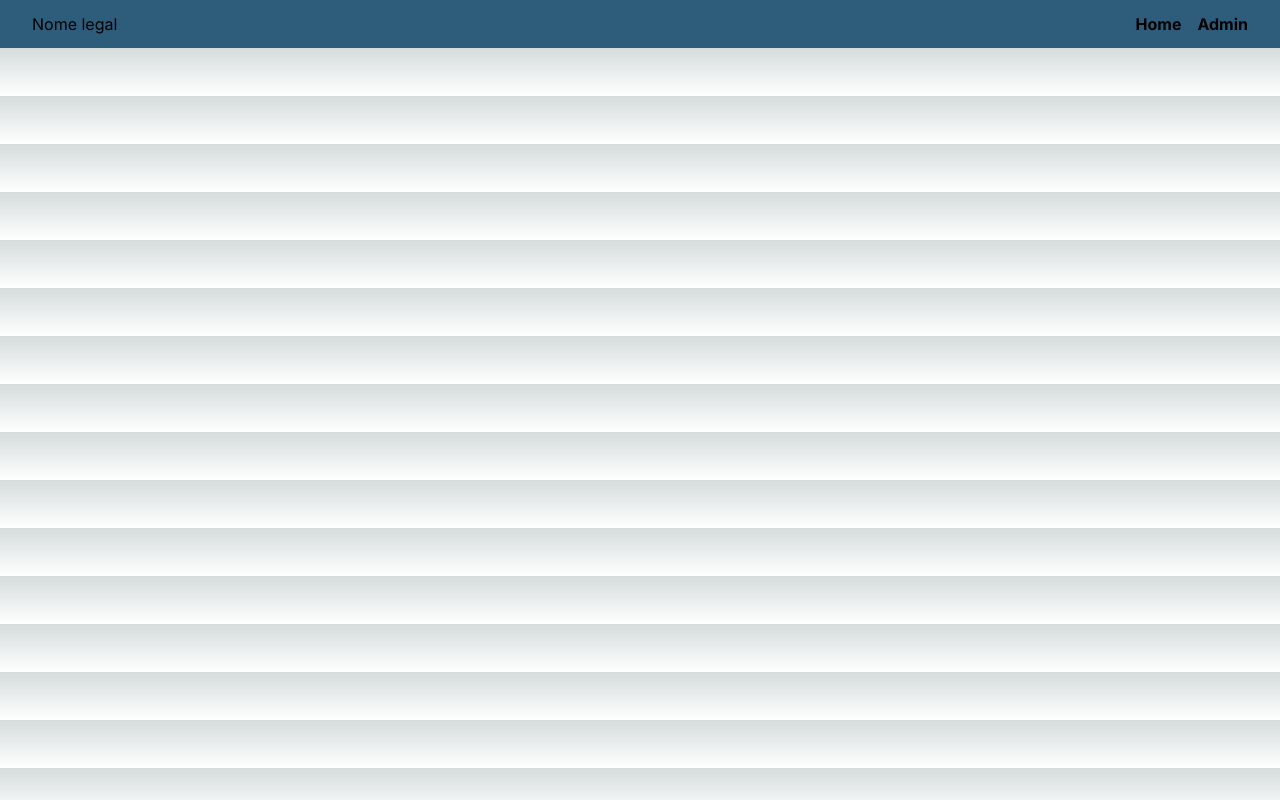
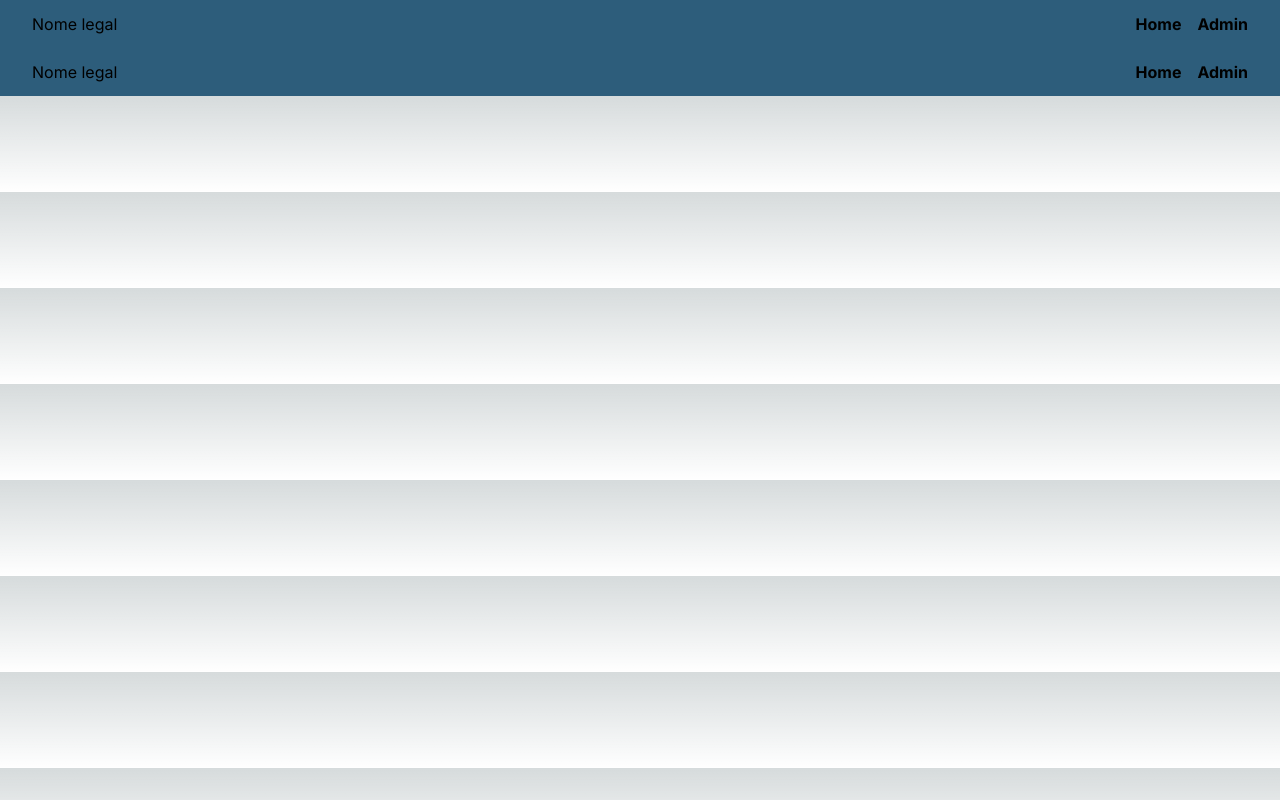
Before and after one commit to Alamito/INF01127-final-project, a Next.js app: page / in a window 1280 px wide. Built offline with nearby package versions, Linux system fonts and the light colour scheme.

Commit message:
global navbar

```diff
--- a/src/app/layout.tsx
+++ b/src/app/layout.tsx
@@ -1,6 +1,7 @@
 import type { Metadata } from "next";
 import { Inter } from "next/font/google";
 import "./globals.css";
+import { Navbar } from "@/view/components/navbar/navbar";
 
 const inter = Inter({ subsets: ["latin"] });
 
@@ -16,7 +17,11 @@ export default function RootLayout({
 }>) {
   return (
     <html lang="en">
-      <body className={inter.className}>{children}</body>
+      <body className={inter.className}>
+        <Navbar />
+        {children}
+
+      </body>
     </html>
   );
 }
```
